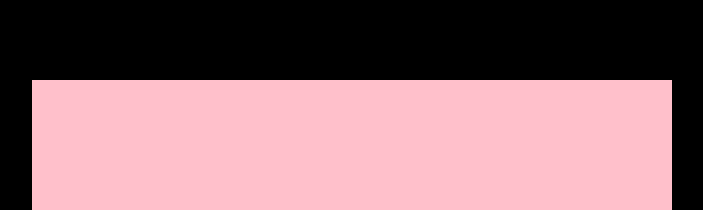
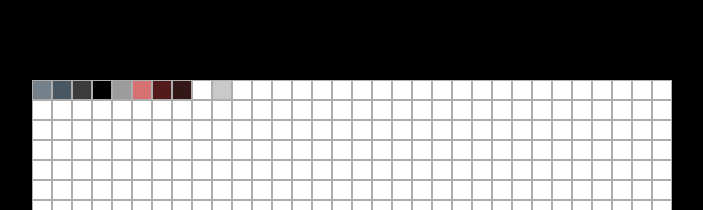
Before and after one commit to aBuiDev/roboCopPixelArt, a plain HTML site: page index.html in a window 1280 px wide. Shown: the top 210 px of the page, without its empty margins (288-991 px from the left). Drawn offline with Linux system fonts and the light colour scheme.

Commit message:
prepared css elements for artwork implementation

```diff
--- a/index.html
+++ b/index.html
@@ -11,16 +11,16 @@
     <section class="container">
         <section class="canvas">
             <!-- Row 01 -->
-            <div class="pixel"></div>
-            <div class="pixel"></div>
-            <div class="pixel"></div>
-            <div class="pixel"></div>
-            <div class="pixel"></div>
-            <div class="pixel"></div>
-            <div class="pixel"></div>
-            <div class="pixel"></div>
-            <div class="pixel"></div>
-            <div class="pixel"></div>
+            <div class="pixel metal"></div>
+            <div class="pixel metal-accent"></div>
+            <div class="pixel metal-shadow"></div>
+            <div class="pixel black"></div>
+            <div class="pixel black-accent"></div>
+            <div class="pixel mouth-opening"></div>
+            <div class="pixel mouth-lips"></div>
+            <div class="pixel mouth-shadow"></div>
+            <div class="pixel metal-gloss"></div>
+            <div class="pixel metal-gloss-accent"></div>
             <div class="pixel"></div>
             <div class="pixel"></div>
             <div class="pixel"></div>
@@ -1034,7 +1034,7 @@
             <div class="pixel"></div>
             <div class="pixel"></div>
             <!-- Row 32 -->
-            <div class="pixel red"></div>
+            <div class="pixel"></div>
             <div class="pixel"></div>
             <div class="pixel"></div>
             <div class="pixel"></div>
--- a/style.css
+++ b/style.css
@@ -8,7 +8,7 @@
   --mouth-lips-color: #521a1a;
   --mouth-shadow-color: #331717;
   --metal-gloss-color: #fff;
-  --metal-gloss-accent: #c9c9c9;
+  --metal-gloss-accent-color: #c9c9c9;
 }
 
 .container {
@@ -23,17 +23,54 @@
 .canvas {
   width: 640px;
   height: 640px;
-  background-color: red;
+  background-color: rgb(255, 255, 255);
   display: flex;
   flex-wrap: wrap;
 }
 
 .pixel {
+  box-sizing: border-box;
+  border: 0.1px solid rgb(173, 173, 173);
   width: 20px;
   height: 20px;
-  background-color: pink;
 }
 
-.pixel.red {
-  background-color: red;
+.pixel.metal {
+  background-color: var(--metal-color);
 }
+
+.pixel.metal-accent {
+  background-color: var(--metal-accent-color);
+}
+
+.pixel.metal-shadow {
+  background-color: var(--metal-shadow-color);
+}
+
+.pixel.black {
+  background-color: var(--black-color);
+}
+
+.pixel.black-accent {
+  background-color: var(--black-accent-color);
+}
+
+.pixel.mouth-opening {
+  background-color: var(--mouth-opening-color);
+}
+
+.pixel.mouth-lips {
+  background-color: var(--mouth-lips-color);
+}
+
+.pixel.mouth-shadow {
+  background-color: var(--mouth-shadow-color);
+}
+
+.pixel.metal-gloss {
+  background-color: var(--metal-gloss-color);
+}
+
+.pixel.metal-gloss-accent {
+  background-color: var(--metal-gloss-accent-color);
+}
```
